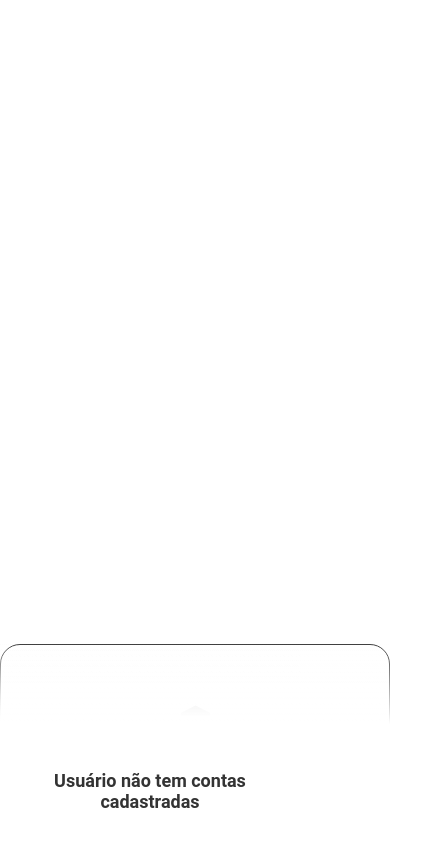
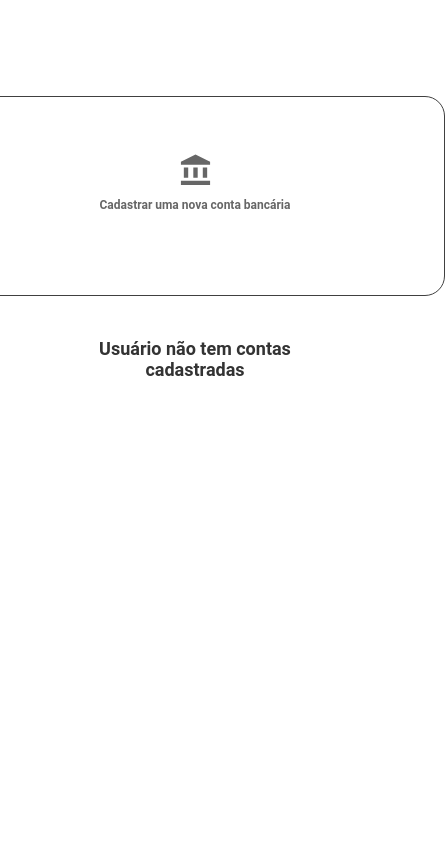
Before and after one commit to JoaoPedroLage/ABAS---TEST-DEV-FRONTEND, a Next.js app: page / in a window 390 px wide. Shown: the whole page, 445 px wide, since content can reach past the window. Built offline with nearby package versions, Linux system fonts and the light colour scheme.

Commit message:
styles: remove styles in page module that were disturbing the view on mobile devices

```diff
--- a/src/styles/page.module.css
+++ b/src/styles/page.module.css
@@ -151,122 +151,3 @@
   );
   background-clip: content-box;
 }
-
-/* Enable hover only on non-touch devices */
-@media (hover: hover) and (pointer: fine) {
-  .card:hover {
-    background: rgba(var(--card-rgb), 0.1);
-    border: 1px solid rgba(var(--card-border-rgb), 0.15);
-  }
-
-  .card:hover span {
-    transform: translateX(4px);
-  }
-}
-
-@media (prefers-reduced-motion) {
-  .thirteen::before {
-    animation: none;
-  }
-
-  .card:hover span {
-    transform: none;
-  }
-}
-
-/* Mobile and Tablet */
-@media (max-width: 1023px) {
-  .content {
-    padding: 4rem;
-  }
-
-  .grid {
-    grid-template-columns: 1fr;
-    margin-bottom: 120px;
-    max-width: 320px;
-    text-align: center;
-  }
-
-  .card {
-    padding: 1rem 2.5rem;
-  }
-
-  .card h2 {
-    margin-bottom: 0.5rem;
-  }
-
-  .center {
-    padding: 8rem 0 6rem;
-  }
-
-  .center::before {
-    transform: none;
-    height: 300px;
-  }
-
-  .description {
-    font-size: 0.8rem;
-  }
-
-  .description a {
-    padding: 1rem;
-  }
-
-  .description p,
-  .description div {
-    display: flex;
-    justify-content: center;
-    position: fixed;
-    width: 100%;
-  }
-
-  .description p {
-    align-items: center;
-    inset: 0 0 auto;
-    padding: 2rem 1rem 1.4rem;
-    border-radius: 0;
-    border: none;
-    border-bottom: 1px solid rgba(var(--callout-border-rgb), 0.25);
-    background: linear-gradient(
-      to bottom,
-      rgba(var(--background-start-rgb), 1),
-      rgba(var(--callout-rgb), 0.5)
-    );
-    background-clip: padding-box;
-    backdrop-filter: blur(24px);
-  }
-
-  .description div {
-    align-items: flex-end;
-    pointer-events: none;
-    inset: auto 0 0;
-    padding: 2rem;
-    height: 200px;
-    background: linear-gradient(
-      to bottom,
-      transparent 0%,
-      rgb(var(--background-end-rgb)) 40%
-    );
-    z-index: 1;
-  }
-}
-
-@media (prefers-color-scheme: dark) {
-  .vercelLogo {
-    filter: invert(1);
-  }
-
-  .logo,
-  .thirteen img {
-    filter: invert(1) drop-shadow(0 0 0.3rem #ffffff70);
-  }
-}
-
-@keyframes rotate {
-  from {
-    transform: rotate(360deg);
-  }
-  to {
-    transform: rotate(0deg);
-  }
-}
```
